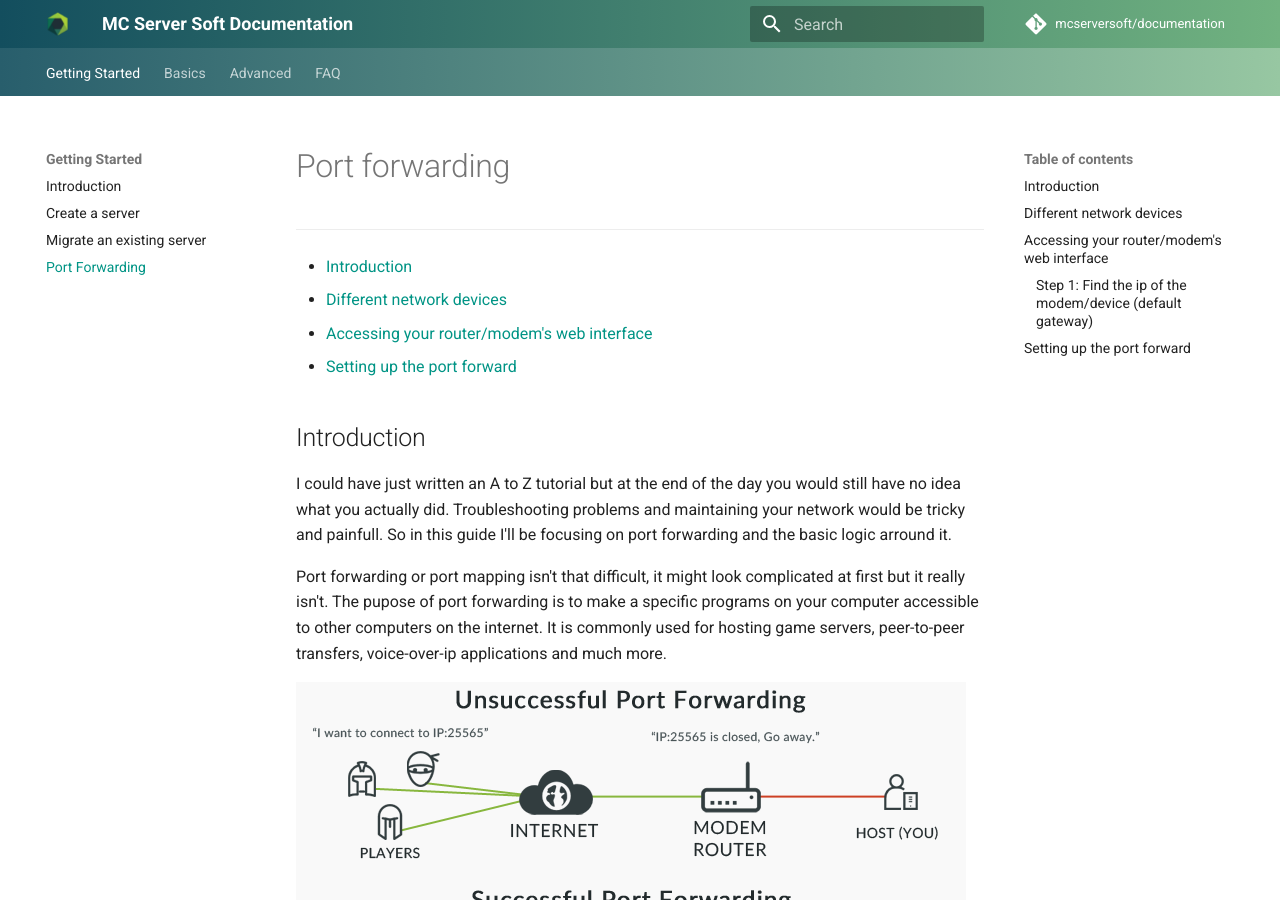
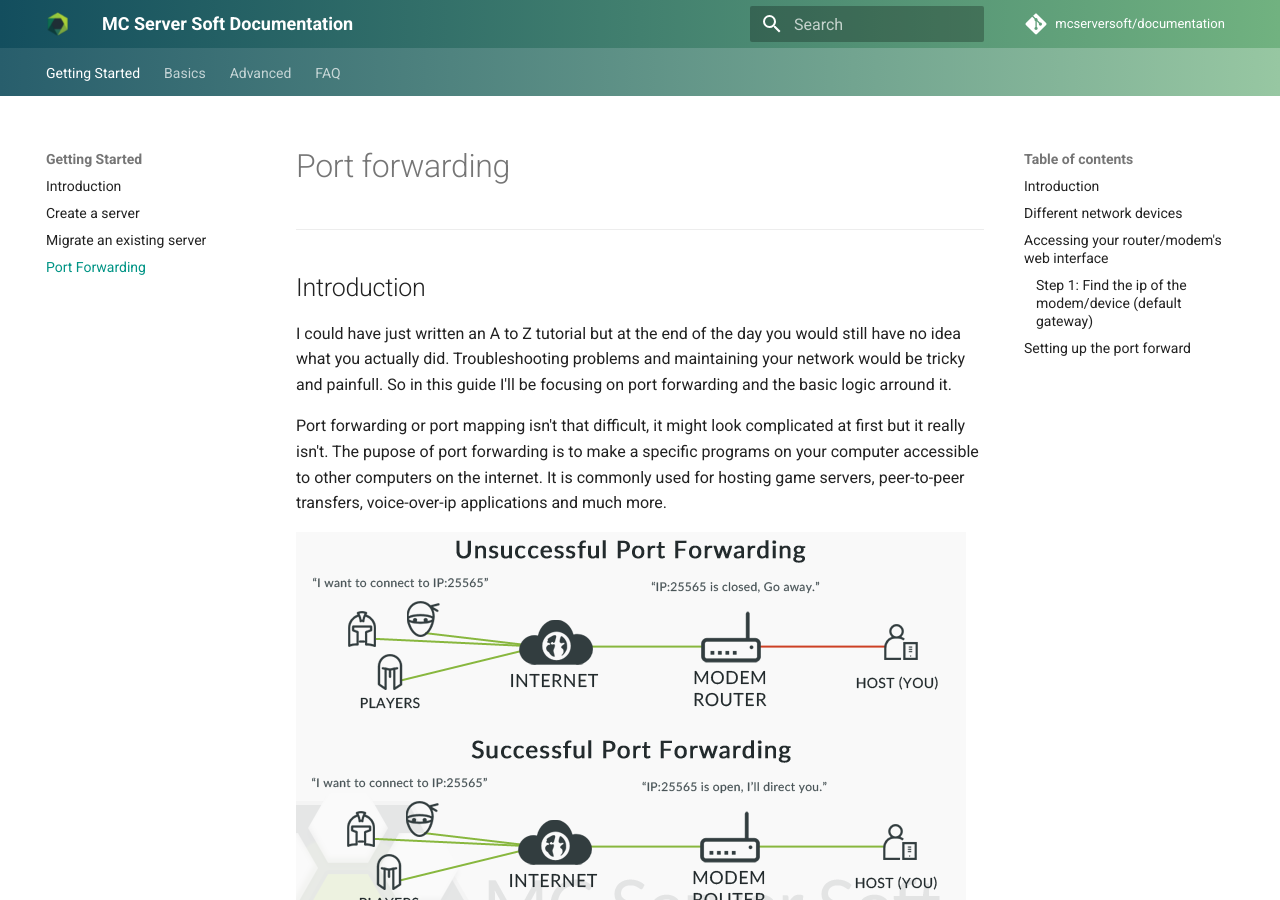
Before and after one commit to mcserversoft/documentation, an MkDocs documentation site: the page built from docs/port-forwarding.md, in a window 1280 px wide and 900 px high. Built offline with MkDocs 1.6.1 and Material for MkDocs 9.7.7, drawn with Linux system fonts in a browser that asks for light colours; comment, search, counter and statistics services are not loaded.

Commit message:
Update port-forwarding.md
Removed extra table of contents

```diff
--- a/docs/port-forwarding.md
+++ b/docs/port-forwarding.md
@@ -2,12 +2,6 @@
 
 ---
 
-*   [Introduction](#introduction)
-*   [Different network devices](#different-network-devices)
-*   [Accessing your router/modem's web interface](#accessing-your-router-modem-web-interface)
-*   [Setting up the port forward](#setting-up-the-port-forward)
-
-<a name="introduction"></a>
 ## Introduction
 
 I could have just written an A to Z tutorial but at the end of the day you would still have no idea what you actually did. Troubleshooting problems and maintaining your network would be tricky and painfull. So in this guide I'll be focusing on port forwarding and the basic logic arround it.
@@ -22,7 +16,6 @@ In my case, I have a modem with the wireless features turned off and I've hooked
 
 As you can see it becomes a bit confusing, if you don't know how your network is setup.
 
-<a name="different-network-devices"></a>
 ## Different network devices
 
 In any network you might find one of these devices:
@@ -36,7 +29,6 @@ Hub | Honestly, throw this thing away. Hubs are very old, they are the switches
 
 So go ahead and look arround to see how your network is setup.
 
-<a name="accessing-your-router-modem-web-interface"></a>
 ## Accessing your router/modem's web interface
 
 Now that you have a good sense on which router/modem you are running behind. It's finally time to connect to the machine that you want to configure.
@@ -59,7 +51,6 @@ Open a browser and type that into the address bar.
 
 ![Screenshot of the browser Opera with a login screen of the router](assets/screenshots/portforward_browser.png)
 
-<a name="setting-up-the-port-forward"></a>
 ## Setting up the port forward
 
 Every manufacturer has its own interface, so they look all different. It would be impossible for me to cover all of them and continuing would be useless for all the people who don't own a TP-Link router with this model.
```
